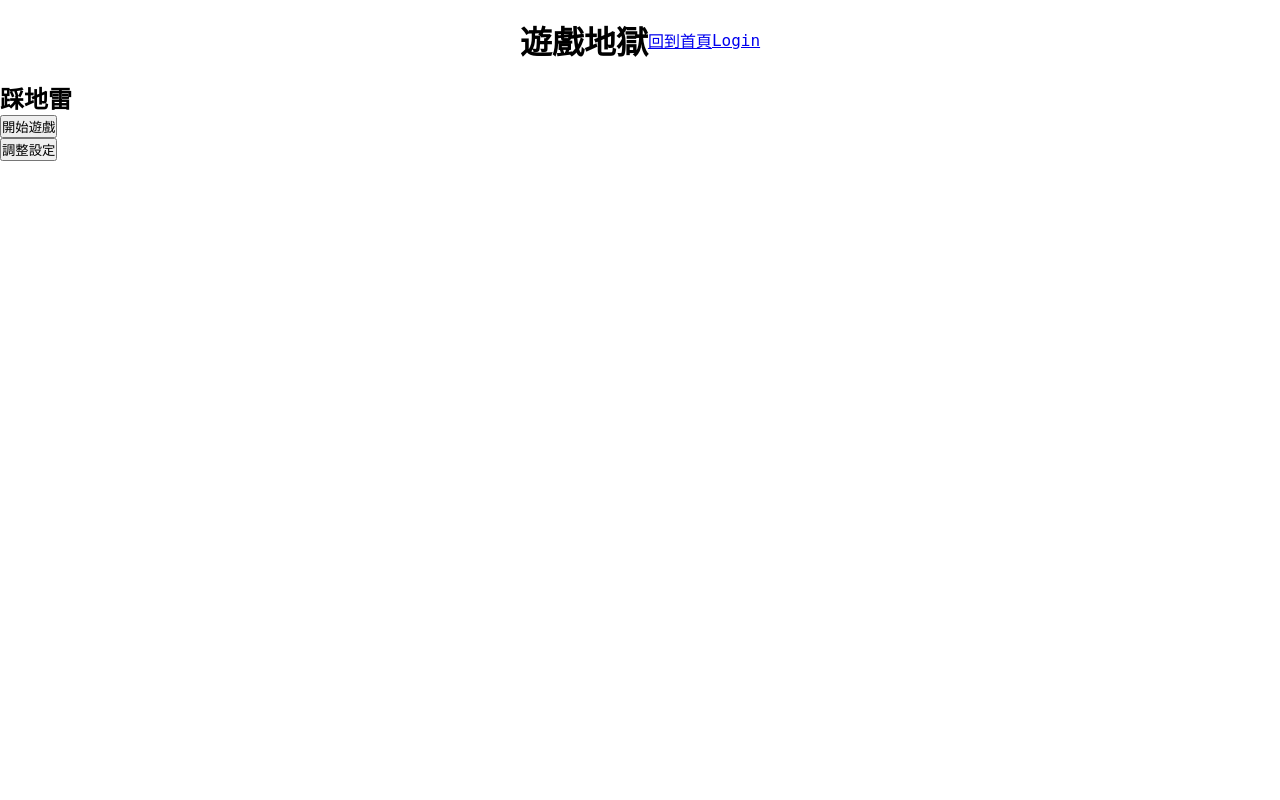
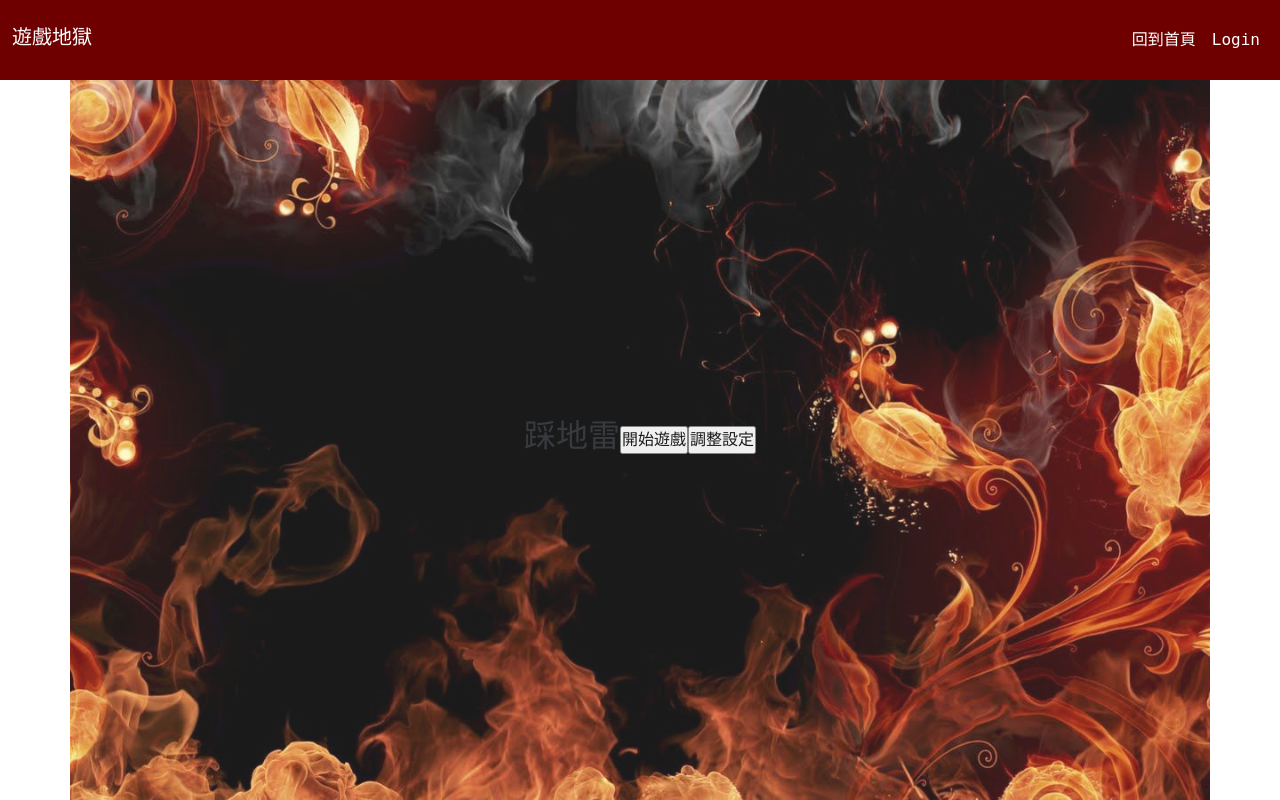
Before and after one commit to loliconriel/GameHell, a Django app: page /Minesweeper/ in a window 1280 px wide. Run offline with Django 4.2, Linux system fonts and the light colour scheme.

Commit message:
css(1.1)

```diff
--- a/GameHell/Minesweeper/templates/Main.html
+++ b/GameHell/Minesweeper/templates/Main.html
@@ -15,16 +15,18 @@
 
 <body>
     {% block content %}
+    <div class="container">
         <div>
             <h2>踩地雷</h2>
         </div>
         <!--location.href 會在當前網址的後方加上 /你要到的url 所以必須跟你url的網址一模一樣-->
         <div>
-        <input type="button" value="開始遊戲" name="" id="StartGame" onclick="location.href = 'GameSetting'">
+            <input type="button" value="開始遊戲" id="StartGame" onclick="location.href = 'GameSetting'">
         </div>
+
         <div>
-        <input type="button" value="調整設定" name="" id="ChangeSetting" onclick="location.href = 'Setting'" ;>
-        <h2></h2>
+            <input type="button" value="調整設定" id="ChangeSetting" onclick="location.href = 'Setting'">
+        </div>
     </div>
     {% endblock %}
 
--- a/GameHell/Minesweeper/templates/master.html
+++ b/GameHell/Minesweeper/templates/master.html
@@ -9,14 +9,25 @@
   {% endblock %}
   <link rel="stylesheet" href="{% static 'Minesweeper/style.css' %}">
   <link rel="icon" href="{%static 'picture/gamehell-logo-transparent.ico'%}">
+  <link rel="stylesheet" href="https://cdn.jsdelivr.net/npm/bootstrap@5.3.0/dist/css/bootstrap.min.css">
 </head>
 
 <body>
-  <div class="navbar">
-    <h1 class="GameTitle">遊戲地獄</h1>
-    <a href="/Minesweeper" class="home">回到首頁</a>
-    <a href="/Login" class="login">Login</a>
-  </div>
+  <nav class="navbar navbar-expand-lg navbar-dark">
+    <div class="container-fluid">
+      <h1 class="navbar-brand GameTitle">遊戲地獄</h1>
+      <ul class="navbar-nav">
+        <li class="nav-item">
+          <a class="nav-link" href="/Minesweeper">回到首頁</a>
+        </li>
+        <li class="nav-item">
+          <a class="nav-link" href="/Login">Login</a>
+        </li>
+      </ul>
+    </div>
+  </nav>
+
+  <script src="https://cdn.jsdelivr.net/npm/bootstrap@5.3.0/dist/js/bootstrap.bundle.min.js"></script>
   {% block content %}
 
   {% endblock %}
--- a/GameHell/static/Minesweeper/style.css
+++ b/GameHell/static/Minesweeper/style.css
@@ -1,8 +1,19 @@
 * {
-    margin: 0px;
-    padding: 0px;
+    margin: 0;
+    padding: 0;
     box-sizing: border-box;
     font-family: monospace, DFKai-sb;
+}
+
+.container {
+    background: url('/static/picture/game_hell_wallpaper.jpg') center center fixed;
+    background-size: cover;
+    display: flex;
+    align-items: center;
+    justify-content: center;
+    height: 90vh;
+    /* background-color: rgba(0, 0, 0, 0.9); */
+    opacity: .9;
 }
 
 .pinline {
@@ -10,28 +21,28 @@
 }
 
 .navbar {
+    background-color: #6e0000;
+    /* 深紅色 Navbar，符合「地獄」元素 */
+    height: 10vh;
     display: flex;
     justify-content: center;
     align-items: center;
-    height: 10vh;
 }
 
 .GameTitle {
-    /* background-color: red; */
-    /* display: inline; */
-    /* margin: 0 20%; */
+    font-family: 'Impact', sans-serif;
+    /* 使用 Impact 字體，符合「遊戲」元素 */
 }
 
-.home {}
-
-.login {}
+.navbar-nav .nav-link {
+    color: #fff;
+    /* 導覽列連結文字顏色為白色 */
+}
 
 .Centermap {
-
-display: flex;
+    display: flex;
     justify-content: space-around;
     align-items: center;
-
 }
 
 
@@ -61,6 +72,7 @@ display: flex;
     background-color: brown;
 
 }
+
 .popup {
     display: none;
     position: fixed;
@@ -68,7 +80,7 @@ display: flex;
     left: 0;
     width: 100%;
     height: 100%;
-    background-color: rgba(0,0,0,0.7);
+    background-color: rgba(0, 0, 0, 0.7);
 }
 
 .popup-content {
@@ -79,7 +91,7 @@ display: flex;
     padding: 20px;
     background-color: #fff;
     border-radius: 5px;
-    box-shadow: 0 0 10px rgba(0,0,0,0.5);
+    box-shadow: 0 0 10px rgba(0, 0, 0, 0.5);
 }
 
 .close {
```
Also changed, not shown: GameHell/static/picture/game_hell_wallpaper.jpg (added). Lines whose indentation alone changed are shown as unchanged.
